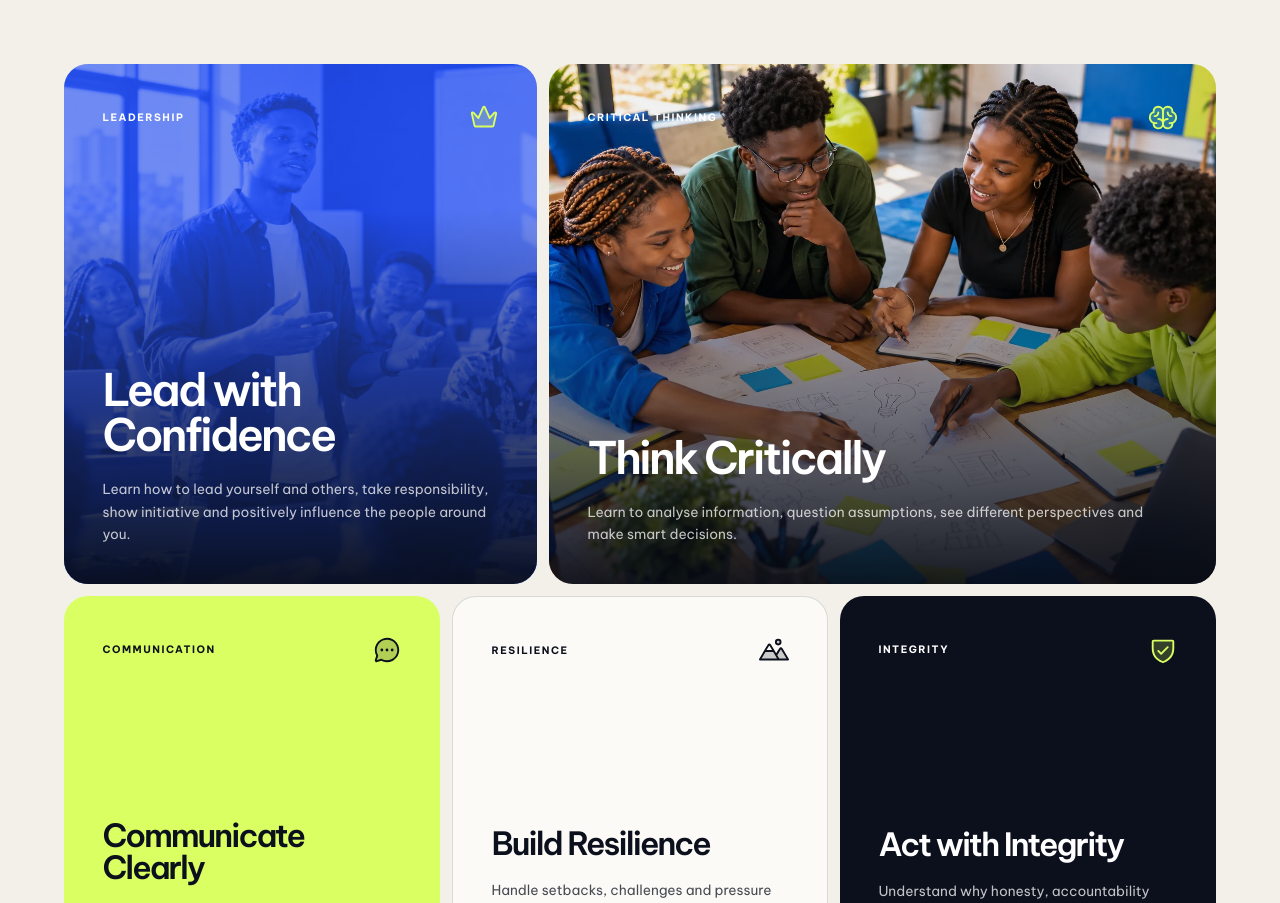
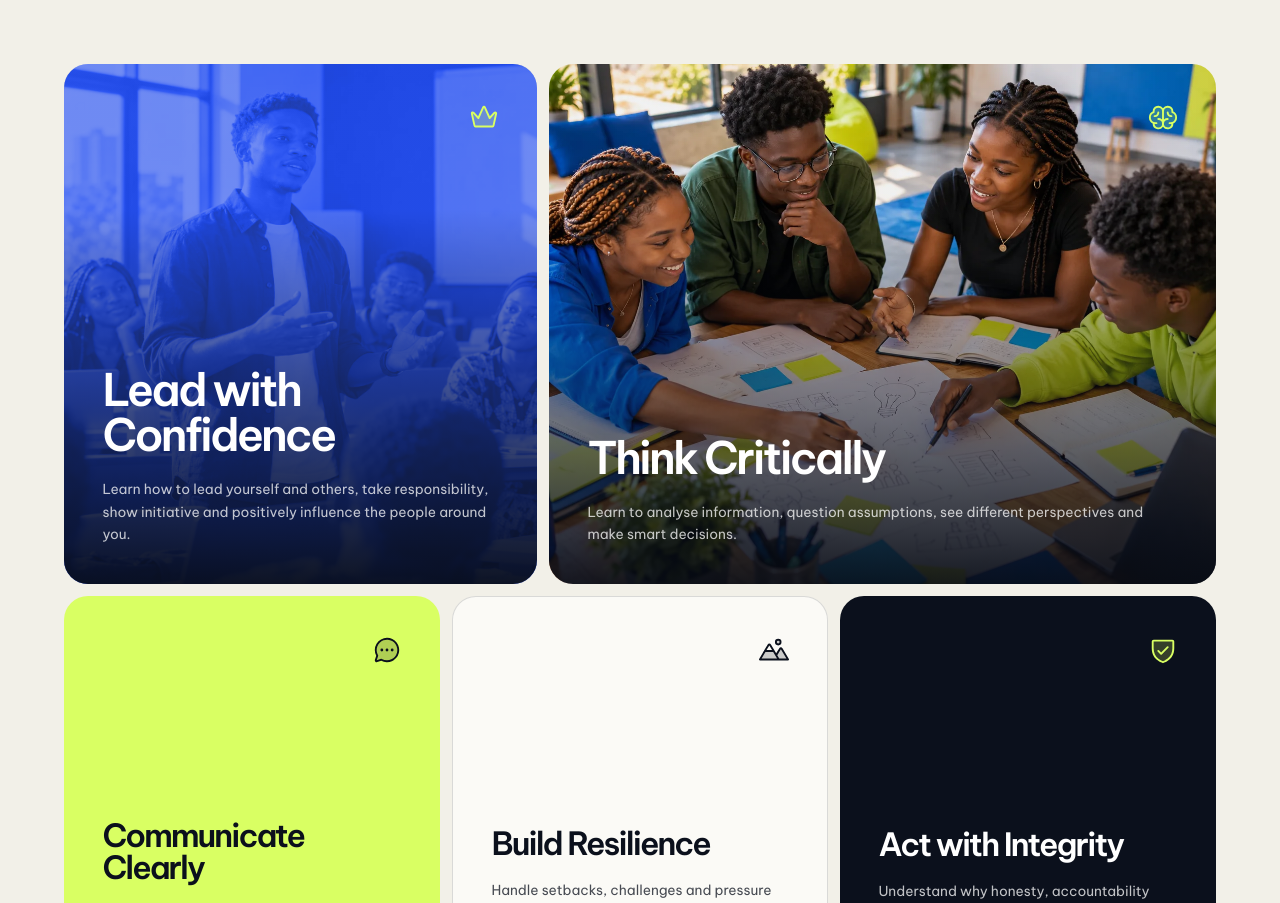
Before and after one commit to chiazaokoli/kfsd-website, a Next.js app: page / in a window 1280 px wide. Shown: the part 3338-4241 px from the top of the page. Built offline with nearby package versions, Linux system fonts and the light colour scheme.

Commit message:
Remove skill card category labels

```diff
--- a/app/globals.css
+++ b/app/globals.css
@@ -146,8 +146,7 @@ img { display: block; }
 .skill-dark { color: var(--white); background: var(--ink); }
 .skill-lime .skill-overlay, .skill-cream .skill-overlay, .skill-dark .skill-overlay { display: none; }
 .skill-card-content { position: absolute; inset: 0; display: flex; flex-direction: column; justify-content: flex-end; padding: clamp(26px, 3vw, 46px); }
-.skill-meta { position: absolute; top: clamp(26px, 3vw, 44px); right: clamp(26px, 3vw, 44px); left: clamp(26px, 3vw, 44px); display: flex; align-items: center; justify-content: space-between; }
-.skill-meta span { font-size: .64rem; font-weight: 750; letter-spacing: .15em; text-transform: uppercase; }
+.skill-meta { position: absolute; top: clamp(26px, 3vw, 44px); right: clamp(26px, 3vw, 44px); left: clamp(26px, 3vw, 44px); display: flex; align-items: center; justify-content: flex-end; }
 .skill-blue .skill-meta svg, .skill-photo .skill-meta svg, .skill-dark .skill-meta svg { color: var(--lime); }
 .skill-card h3 { max-width: 590px; margin: 0; font-size: clamp(2rem, 3.5vw, 4rem); font-weight: 550; letter-spacing: -.06em; line-height: 1; text-wrap: balance; }
 .skill-third h3 { font-size: clamp(1.7rem, 2.5vw, 2.8rem); }
--- a/app/page.tsx
+++ b/app/page.tsx
@@ -34,11 +34,11 @@ const questions = [
 ];
 
 const skills = [
-  { tag: "Leadership", title: "Lead with Confidence", copy: "Learn how to lead yourself and others, take responsibility, show initiative and positively influence the people around you.", icon: CrownSimple, className: "skill-wide skill-blue", image: "/images/student-speaker.webp" },
-  { tag: "Critical Thinking", title: "Think Critically", copy: "Learn to analyse information, question assumptions, see different perspectives and make smart decisions.", icon: Brain, className: "skill-wide skill-photo", image: "/images/collaboration.webp" },
-  { tag: "Communication", title: "Communicate Clearly", copy: "Express your ideas clearly, listen well and speak with confidence to any audience.", icon: ChatCircleDots, className: "skill-third skill-lime" },
-  { tag: "Resilience", title: "Build Resilience", copy: "Handle setbacks, challenges and pressure while keeping a positive, solution-focused mindset.", icon: Mountains, className: "skill-third skill-cream" },
-  { tag: "Integrity", title: "Act with Integrity", copy: "Understand why honesty, accountability and doing the right thing matter in your personal and professional life.", icon: ShieldCheck, className: "skill-third skill-dark" },
+  { title: "Lead with Confidence", copy: "Learn how to lead yourself and others, take responsibility, show initiative and positively influence the people around you.", icon: CrownSimple, className: "skill-wide skill-blue", image: "/images/student-speaker.webp" },
+  { title: "Think Critically", copy: "Learn to analyse information, question assumptions, see different perspectives and make smart decisions.", icon: Brain, className: "skill-wide skill-photo", image: "/images/collaboration.webp" },
+  { title: "Communicate Clearly", copy: "Express your ideas clearly, listen well and speak with confidence to any audience.", icon: ChatCircleDots, className: "skill-third skill-lime" },
+  { title: "Build Resilience", copy: "Handle setbacks, challenges and pressure while keeping a positive, solution-focused mindset.", icon: Mountains, className: "skill-third skill-cream" },
+  { title: "Act with Integrity", copy: "Understand why honesty, accountability and doing the right thing matter in your personal and professional life.", icon: ShieldCheck, className: "skill-third skill-dark" },
 ];
 
 const learningSteps = [
@@ -209,11 +209,11 @@ export default function Home() {
         <section className="skills-section" id="skills">
           <div className="section-heading chapter-reveal"><h2>5 skills you’ll learn that change how people see you</h2></div>
           <div className="skills-grid grid-flow-dense">
-            {skills.map(({ tag, title, copy, icon: Icon, className, image }) => (
-              <article className={`skill-card ${className}`} key={tag}>
+            {skills.map(({ title, copy, icon: Icon, className, image }) => (
+              <article className={`skill-card ${className}`} key={title}>
                 {image && <Image src={`${assetPrefix}${image}`} alt="" fill unoptimized sizes="(max-width: 760px) 100vw, 58vw" className="skill-image" />}
                 <div className="skill-overlay" aria-hidden="true" />
-                <div className="skill-card-content"><div className="skill-meta"><span>{tag}</span><Icon size={30} weight="duotone" /></div><h3>{title}</h3><p>{copy}</p></div>
+                <div className="skill-card-content"><div className="skill-meta"><Icon size={30} weight="duotone" /></div><h3>{title}</h3><p>{copy}</p></div>
               </article>
             ))}
           </div>
```
